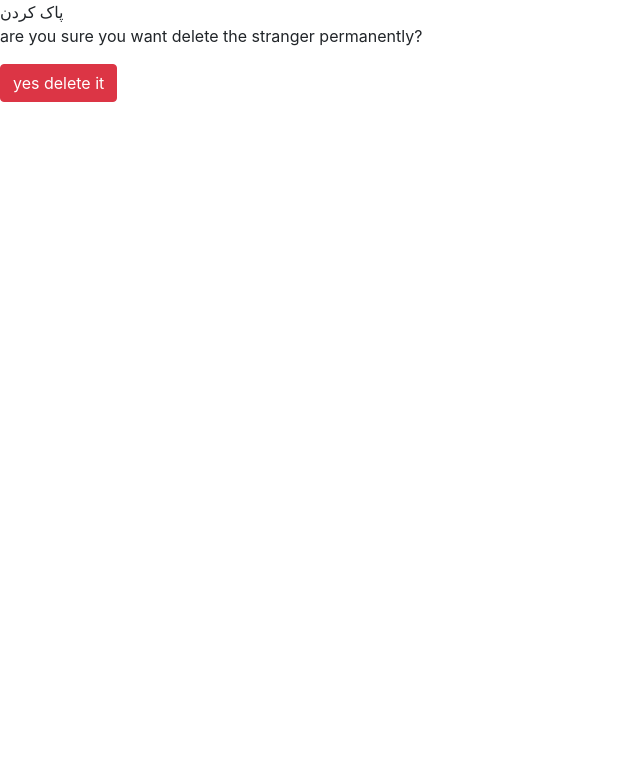
After one commit to ParisaAg/OnlineBookShop, a Django app: page /books/1/delete/ in a window 1280 px wide. The commit adds this page. Shown: the top 783 px of the page, without its empty margins (0-640 px from the left). Run offline with Django 5.2, Linux system fonts and the light colour scheme; data comes from the database, SQL or seed files in the repository; both versions use the stored data as it was after the commit.

Commit message:
filter template was added

```diff
--- /dev/null
+++ b/books/templates/books/book_delete.html
@@ -0,0 +1,11 @@
+{% extends '_base.html' %}
+{% block content %}
+    {% block page_title %}
+    پاک کردن
+{% endblock page_title %}
+   <p>are you sure you want delete {{ book.title }} permanently?</p>
+    <form method="POST" action="">
+    {% csrf_token %}
+    <input class="btn btn-danger" type="submit" value="yes delete it">
+    </form>
+{% endblock %}
--- a/books/templates/books/book_detail.html
+++ b/books/templates/books/book_detail.html
@@ -6,7 +6,8 @@
 {% block content %}
 
     <h1>{{ books.title }}</h1>
-    <h3>{{ books.content }}</h3>
+    <h3>{{ books.content|linebreaks }}</h3>
     <h1>{{ books.price }}</h1>
     <a href="{% url 'book_update' books.id %}"><button type="button" class="btn btn-info"> ویرایش</button></a>
+    <a href="{% url 'book_delete' books.id %}"><button type="button" class="btn btn-danger"> حذف کتاب </button></a>
 {% endblock %}
--- a/books/urls.py
+++ b/books/urls.py
@@ -1,5 +1,5 @@
 from django.urls import path,include
-from .views import BookListView,BookDetailView,BookCreateView,BookUpdateView
+from .views import BookListView,BookDetailView,BookCreateView,BookUpdateView,BookDeleteView
 
 
 urlpatterns = [
@@ -7,4 +7,5 @@ urlpatterns = [
     path('<int:pk>/',BookDetailView.as_view(),name='book_detail'),
     path('add/',BookCreateView.as_view(),name='book_create'),
     path('<int:pk>/update/',BookUpdateView.as_view(),name='book_update'),
+    path('<int:pk>/delete/',BookDeleteView.as_view(),name='book_delete'),
 ]
--- a/books/views.py
+++ b/books/views.py
@@ -1,6 +1,7 @@
 from django.shortcuts import render
 from django.views import generic
 from .models import Book
+from django.urls import reverse_lazy
 
 
 # Create your views here.
@@ -26,3 +27,8 @@ class BookUpdateView(generic.UpdateView):
      model = Book
      fields = ['title','author','content','price']
      template_name = 'books/book_update.html'
+
+class BookDeleteView(generic.DeleteView):
+    model = Book
+    template_name = 'books/book_delete.html'
+    success_url = reverse_lazy('book_list')
```
Also changed, not shown: books/templates/books/book_list.html (+5 -4 lines), db.sqlite3.
